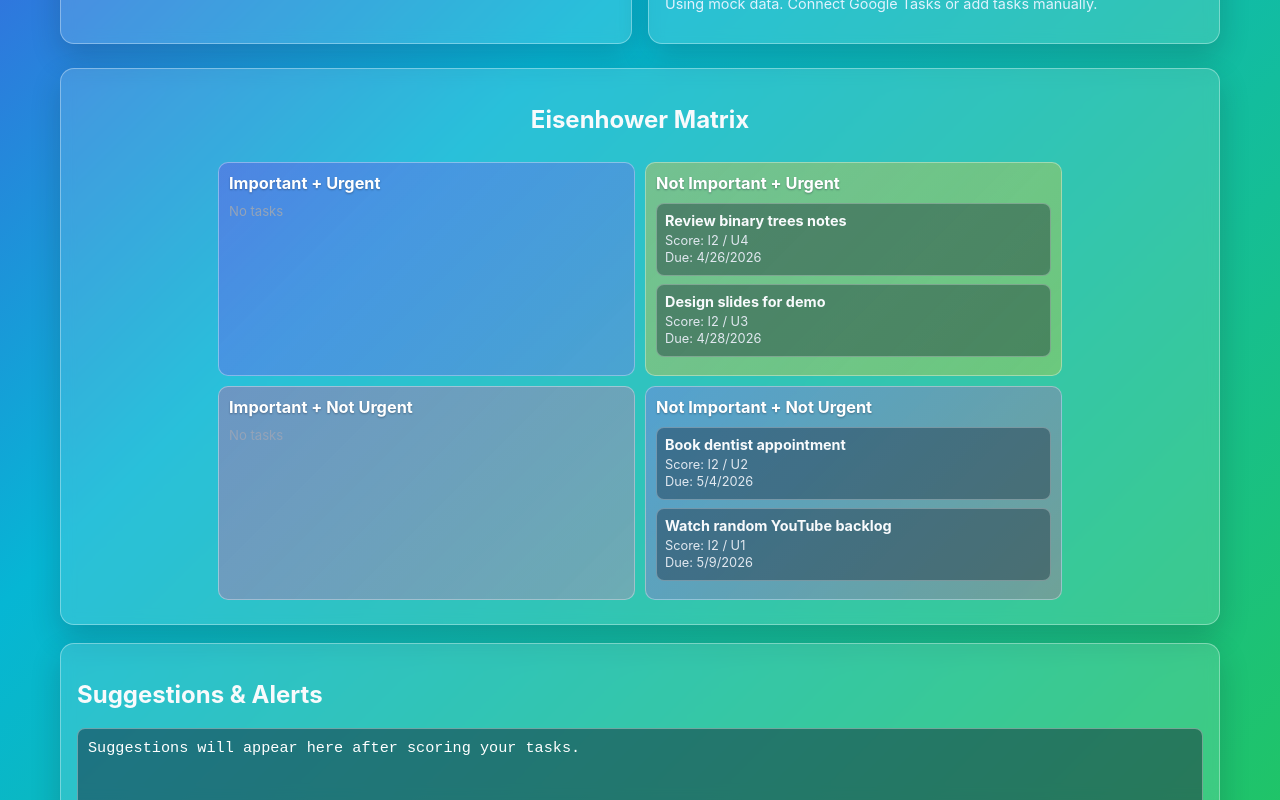
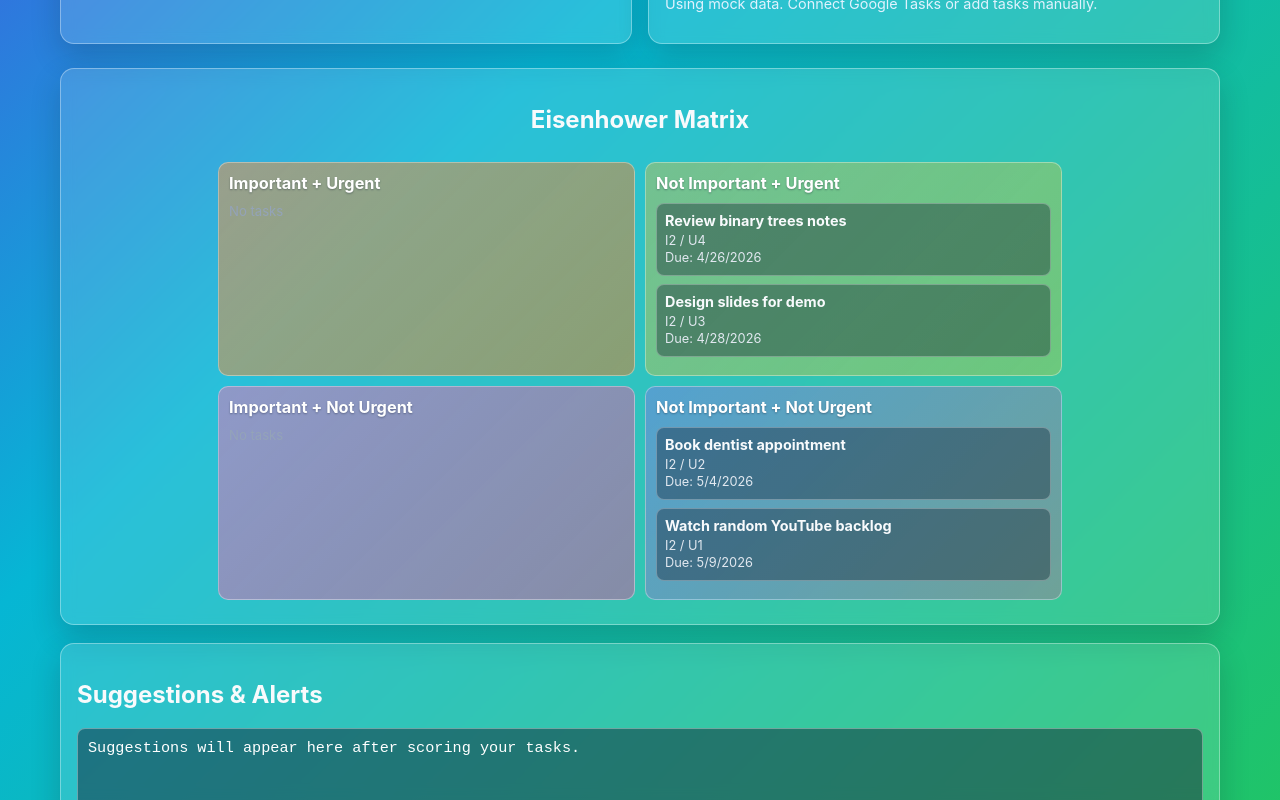
Before and after one commit to mxddi/Synapse3, a React (Create React App) app: page / in a window 1280 px wide. Shown: the part 470-1270 px from the top of the page. Built offline with nearby package versions, Linux system fonts and the light colour scheme.

Commit message:
Adjusted formatting

```diff
--- a/src/App.css
+++ b/src/App.css
@@ -209,7 +209,7 @@ li {
 }
 
 .importantUrgent {
-  background: linear-gradient(135deg, rgba(124, 58, 237, 0.35), rgba(139, 92, 246, 0.3));
+  background: linear-gradient(135deg, rgba(251, 146, 60, 0.5), rgba(249, 115, 22, 0.45));
 }
 
 .notImportantUrgent {
@@ -217,7 +217,7 @@ li {
 }
 
 .importantNotUrgent {
-  background: linear-gradient(135deg, rgba(236, 72, 153, 0.35), rgba(244, 114, 182, 0.3));
+  background: linear-gradient(135deg, rgba(244, 114, 182, 0.5), rgba(236, 72, 153, 0.45));
 }
 
 .notImportantNotUrgent {
--- a/src/App.js
+++ b/src/App.js
@@ -526,7 +526,7 @@ ${JSON.stringify(
                 quadrantTasks.importantUrgent.map((task) => (
                   <article key={task.id} className="task-card">
                     <h4>{task.title}</h4>
-                    <p>Score: I{task.importance} / U{task.urgency}</p>
+                    <p>I{task.importance} / U{task.urgency}</p>
                     <p>Due: {task.due ? new Date(task.due).toLocaleDateString() : "No date"}</p>
                   </article>
                 ))
@@ -540,7 +540,7 @@ ${JSON.stringify(
                 quadrantTasks.notImportantUrgent.map((task) => (
                   <article key={task.id} className="task-card">
                     <h4>{task.title}</h4>
-                    <p>Score: I{task.importance} / U{task.urgency}</p>
+                    <p>I{task.importance} / U{task.urgency}</p>
                     <p>Due: {task.due ? new Date(task.due).toLocaleDateString() : "No date"}</p>
                   </article>
                 ))
@@ -554,7 +554,7 @@ ${JSON.stringify(
                 quadrantTasks.importantNotUrgent.map((task) => (
                   <article key={task.id} className="task-card">
                     <h4>{task.title}</h4>
-                    <p>Score: I{task.importance} / U{task.urgency}</p>
+                    <p>I{task.importance} / U{task.urgency}</p>
                     <p>Due: {task.due ? new Date(task.due).toLocaleDateString() : "No date"}</p>
                   </article>
                 ))
@@ -568,7 +568,7 @@ ${JSON.stringify(
                 quadrantTasks.notImportantNotUrgent.map((task) => (
                   <article key={task.id} className="task-card">
                     <h4>{task.title}</h4>
-                    <p>Score: I{task.importance} / U{task.urgency}</p>
+                    <p>I{task.importance} / U{task.urgency}</p>
                     <p>Due: {task.due ? new Date(task.due).toLocaleDateString() : "No date"}</p>
                   </article>
                 ))
```
